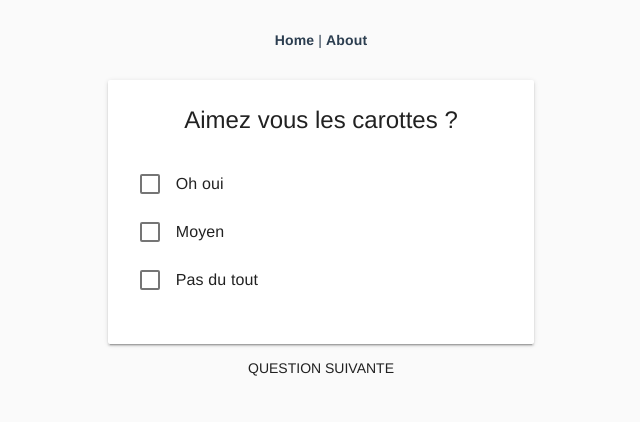
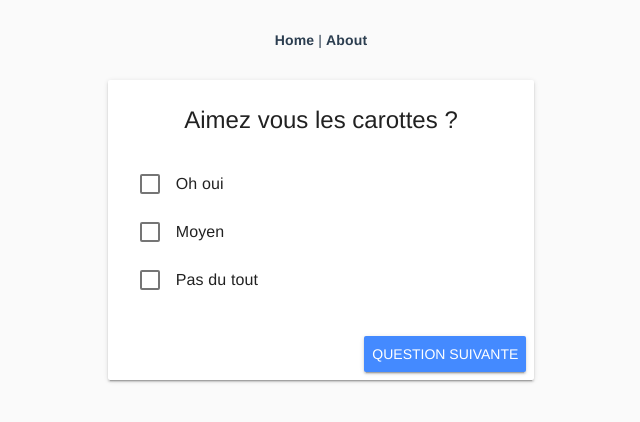
Before and after one commit to Jaden37/app-questionnaire, a Vue app: page /#/questionnaire in a window 1280 px wide. Shown: the top 422 px of the page, without its empty margins (319-959 px from the left). Built offline with nearby package versions, Linux system fonts and the light colour scheme.

Commit message:
affichage auto des question

```diff
--- a/src/components/Question.vue
+++ b/src/components/Question.vue
@@ -3,20 +3,20 @@
     <md-card>
       <md-card-header>
         <!-- on récupère le titre passé dans l'objet 15/10/2019 -->
-      <div class="md-title">{{JPquestion.name}}</div>
+        <div class="md-title">{{JPquestion.name}}</div>
       </md-card-header>
 
       <md-card-content>
         <md-list>
           <!-- boucle sur les différentes réponses possibles 15/10/2019 -->
-          <md-list-item v-for="answer in JPquestion.answers" v-bind:key="answer">
-            <md-checkbox v-model="JPbool1">{{answer}}</md-checkbox>
+          <md-list-item v-for="(answer, index) in JPquestion.answers" v-bind:key="answer">
+            <md-checkbox v-model="JPquestion.user_answers[index]">{{answer}}</md-checkbox>
           </md-list-item>
         </md-list>
       </md-card-content>
-
       <md-card-actions>
-
+        <!-- Lors du click sur le bouton emit 15/10/2019 -->
+        <md-button class="md-raised md-primary" v-on:click="$emit('responseToQuestionnaire', JPquestion.user_answers)">Question suivante</md-button>
       </md-card-actions>
     </md-card>
   </div>
@@ -25,11 +25,8 @@
 <script>
 export default {
   // Toutes les cases sont par défaut décochées 14/10/2019
-  data: () => ({
-    JPbool1: false,
-    JPbool2: false,
-    JPbool3: false
-  }),
+  // Tranferts de la valeur des cases dans l'objet 15/10/2019
+  data: () => ({}),
   // Properties qui seront données en paramètre lors de l'utilisation du component 14/10/2019
   // Transformations des propriétes en un objet unique 15/10/2019
   props: {
--- a/src/views/Home.vue
+++ b/src/views/Home.vue
@@ -25,7 +25,7 @@
 
           <md-card-actions>
             <!-- bouton de redicrection vers le questionnaire 14/10/2019 -->
-            <router-link to="/questionnaire"><md-button>Commencer le questionnaire</md-button></router-link>
+            <router-link to="/questionnaire"><md-button class="md-raised md-primary">Commencer le questionnaire</md-button></router-link>
           </md-card-actions>
         </md-card>
       </div>
--- a/src/views/Questionnaire.vue
+++ b/src/views/Questionnaire.vue
@@ -6,11 +6,8 @@
       <!-- Utilisation  des mes components passage en paramètres des questions et réponses 14/10/2019-->
       <div class="md-layout-item">
         <!-- Envoie de l'objet question en fonction de l'index courant 15/10/2019 -->
-        <Question :JPquestion="Questions[index]" />
-        <router-link to="/questionnaire">
-          <!-- bouton utilisant la fonction nextQuestion 15/10/2019 -->
-          <md-button v-on:click="nextQuestion">Question suivante</md-button>
-        </router-link>
+        <!-- Ajout de la fonction l'émit du component 15/10/2019 -->
+        <Question :JPquestion="JPQuestions[index]" @responseToQuestionnaire="saveUserResponse"/>
       </div>
       <div class="md-layout-item"></div>
     </div>
@@ -24,20 +21,19 @@ export default {
   name: 'questionnaire',
   data: () => ({
     index: 0,
-    Questions: [
+    // Création de la liste des questions 15/10/2019
+    JPQuestions: [
       {
         name: 'Aimez vous les carottes ?',
         answers: ['Oh oui', 'Moyen', 'Pas du tout'],
-        response: {
-          1: true
-        }
+        correct_answers: [true, false, false],
+        user_answers: [false, false, false]
       },
       {
         name: '1 + 2 * 2 ?',
         answers: ['4', '5', 'Oh non pas des maths'],
-        response: {
-          5: true
-        }
+        correct_answers: [false, true, false],
+        user_answers: [false, false, false]
       }
     ]
   }),
@@ -46,14 +42,22 @@ export default {
     Question
   },
   methods: {
-    // fonction qui permet de passer à la question suivante en incrémentant l'index
-    nextQuestion: function (event) {
-      var length = Object.keys(this.Questions).length
+    // fonction qui permet de passer à la question suivante en incrémentant l'index 15/10/2019
+    nextQuestion: function () {
+      var length = Object.keys(this.JPQuestions).length
       if (this.index < length - 1) {
         this.index++
       } else {
         alert('Fin du questionnaire')
       }
+    },
+    // fonction récupère les réponses saisies par l'utilisateur 15/10/2019
+    saveUserResponse: function (JPresponseUser) {
+      console.log('Data renvoyée')
+      if (JPresponseUser != null) {
+        console.log(JPresponseUser)
+        this.nextQuestion()
+      }
     }
   }
 }
```
Also changed, not shown: 1 other file (tests, documents, lock files or other folders).
